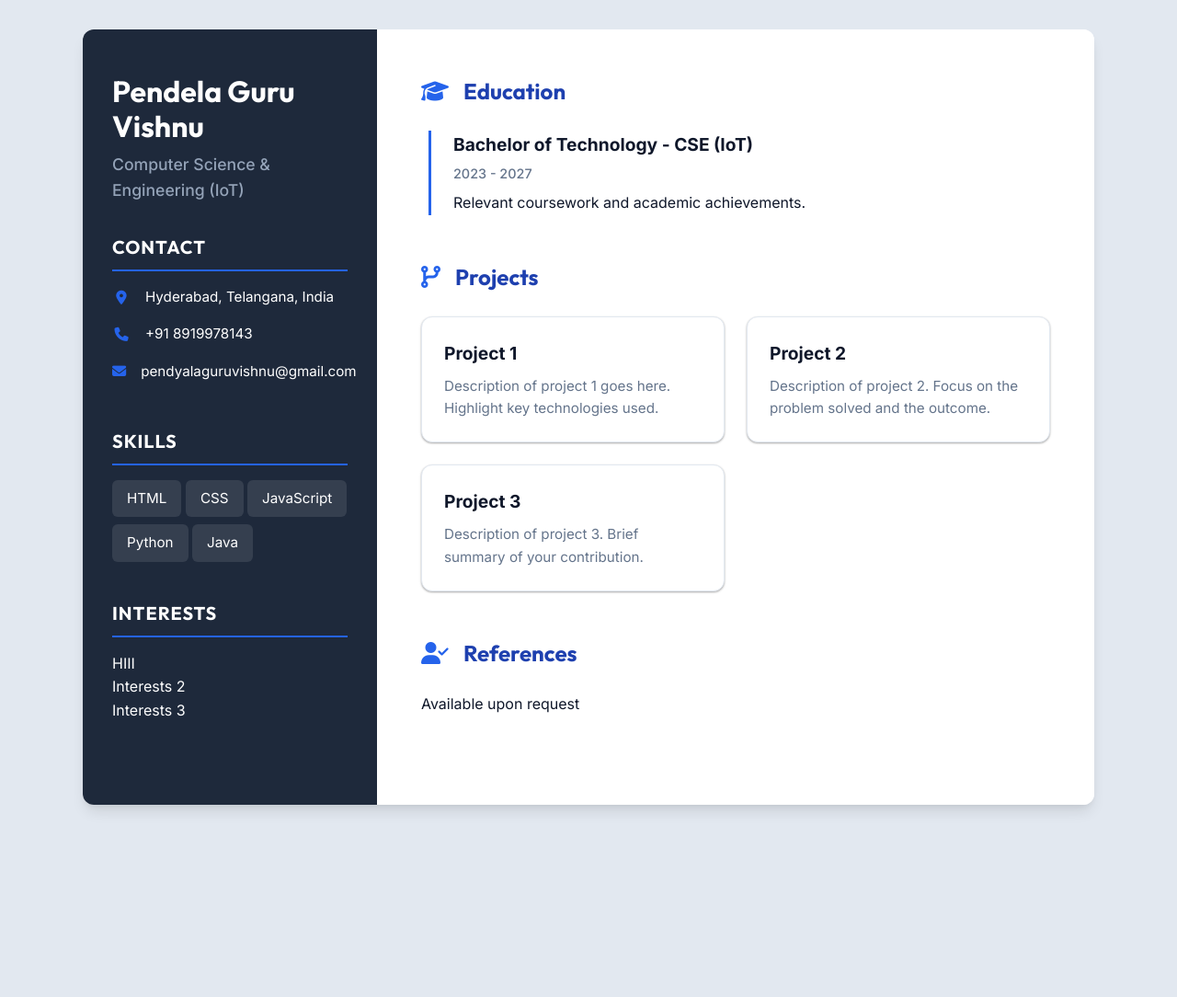
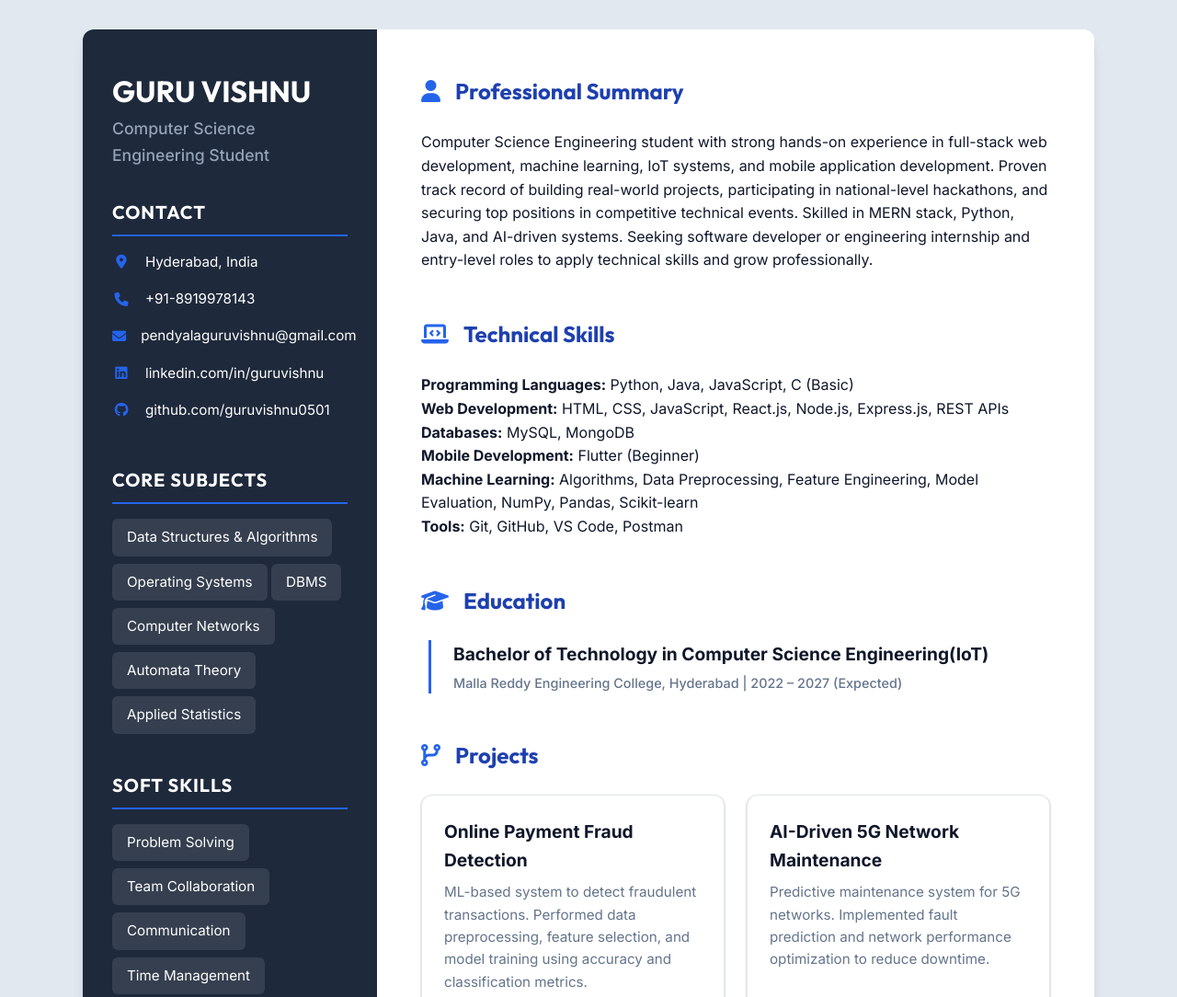
Before and after one commit to guruvishnu0501/Resume, a plain HTML site: page index.html in a window 1280 px wide. Shown: the top 1084 px of the page at 92% size. Before the commit the page ends 907 px from the top, so only its background shows below. Drawn offline with Linux system fonts and the light colour scheme.

Commit message:
Revise resume details and add new projects
Updated personal information, skills, projects, and achievements in the resume.

```diff
--- a/index.html
+++ b/index.html
@@ -19,8 +19,8 @@
         <!-- Sidebar / Header Section -->
         <aside class="profile-section">
             <div class="profile-header">
-                <h1>Pendela Guru Vishnu</h1>
-                <p class="tagline">Computer Science & Engineering (IoT)</p>
+                <h1>GURU VISHNU</h1>
+                <p class="tagline">Computer Science Engineering Student</p>
             </div>
 
             <div class="contact-info">
@@ -28,48 +28,84 @@
                 <ul>
                     <li>
                         <i class="fa-solid fa-location-dot"></i>
-                        <span>Hyderabad, Telangana, India</span>
+                        <span>Hyderabad, India</span>
                     </li>
                     <li>
                         <i class="fa-solid fa-phone"></i>
-                        <span>+91 8919978143</span>
+                        <span>+91-8919978143</span>
                     </li>
                     <li>
                         <i class="fa-solid fa-envelope"></i>
                         <a href="mailto:pendyalaguruvishnu@gmail.com">pendyalaguruvishnu@gmail.com</a>
                     </li>
+                    <li>
+                        <i class="fa-brands fa-linkedin"></i>
+                        <a href="https://www.linkedin.com/in/pendela-guru-vishnu/"
+                            target="_blank">linkedin.com/in/guruvishnu</a>
+                    </li>
+                    <li>
+                        <i class="fa-brands fa-github"></i>
+                        <a href="https://github.com/guruvishnu0501" target="_blank">github.com/guruvishnu0501</a>
+                    </li>
                 </ul>
             </div>
 
             <div class="skills-section">
-                <h2>Skills</h2>
+                <h2>Core Subjects</h2>
                 <ul class="skills-list">
-                    <li>HTML</li>
-                    <li>CSS</li>
-                    <li>JavaScript</li>
-                    <li>Python</li>
-                    <li>Java</li>
+                    <li>Data Structures & Algorithms</li>
+                    <li>Operating Systems</li>
+                    <li>DBMS</li>
+                    <li>Computer Networks</li>
+                    <li>Automata Theory</li>
+                    <li>Applied Statistics</li>
                 </ul>
             </div>
 
-            <div class="interests-section">
-                <h2>Interests</h2>
-                <ul class="simple-list">
-                    <li>HIII</li>
-                    <li>Interests 2</li>
-                    <li>Interests 3</li>
+            <div class="skills-section">
+                <h2>Soft Skills</h2>
+                <ul class="skills-list">
+                    <li>Problem Solving</li>
+                    <li>Team Collaboration</li>
+                    <li>Communication</li>
+                    <li>Time Management</li>
+                    <li>Adaptability</li>
+                    <li>Quick Learner</li>
                 </ul>
             </div>
         </aside>
 
         <!-- Main Content Section -->
         <main class="main-content">
+            <section class="section summary">
+                <h2 class="section-title"><i class="fa-solid fa-user"></i> Professional Summary</h2>
+                <p>Computer Science Engineering student with strong hands-on experience in full-stack web development,
+                    machine learning, IoT systems, and mobile application development. Proven track record of building
+                    real-world projects, participating in national-level hackathons, and securing top positions in
+                    competitive technical events. Skilled in MERN stack, Python, Java, and AI-driven systems. Seeking
+                    software developer or engineering internship and entry-level roles to apply technical skills and
+                    grow professionally.</p>
+            </section>
+
+            <section class="section skills-main">
+                <h2 class="section-title"><i class="fa-solid fa-laptop-code"></i> Technical Skills</h2>
+                <div class="skills-category">
+                    <p><strong>Programming Languages:</strong> Python, Java, JavaScript, C (Basic)</p>
+                    <p><strong>Web Development:</strong> HTML, CSS, JavaScript, React.js, Node.js, Express.js, REST APIs
+                    </p>
+                    <p><strong>Databases:</strong> MySQL, MongoDB</p>
+                    <p><strong>Mobile Development:</strong> Flutter (Beginner)</p>
+                    <p><strong>Machine Learning:</strong> Algorithms, Data Preprocessing, Feature Engineering, Model
+                        Evaluation, NumPy, Pandas, Scikit-learn</p>
+                    <p><strong>Tools:</strong> Git, GitHub, VS Code, Postman</p>
+                </div>
+            </section>
+
             <section class="section education">
                 <h2 class="section-title"><i class="fa-solid fa-graduation-cap"></i> Education</h2>
                 <div class="timeline-item">
-                    <h3>Bachelor of Technology - CSE (IoT)</h3>
-                    <span class="date">2023 - 2027</span>
-                    <p>Relevant coursework and academic achievements.</p>
+                    <h3>Bachelor of Technology in Computer Science Engineering(IoT)</h3>
+                    <span class="date">Malla Reddy Engineering College, Hyderabad | 2022 – 2027 (Expected)</span>
                 </div>
             </section>
 
@@ -77,23 +113,49 @@
                 <h2 class="section-title"><i class="fa-solid fa-code-branch"></i> Projects</h2>
                 <div class="project-cards">
                     <div class="card">
-                        <h3>Project 1</h3>
-                        <p>Description of project 1 goes here. Highlight key technologies used.</p>
+                        <h3>Online Payment Fraud Detection</h3>
+                        <p>ML-based system to detect fraudulent transactions. Performed data preprocessing, feature
+                            selection, and model training using accuracy and classification metrics.</p>
                     </div>
                     <div class="card">
-                        <h3>Project 2</h3>
-                        <p>Description of project 2. Focus on the problem solved and the outcome.</p>
+                        <h3>AI-Driven 5G Network Maintenance</h3>
+                        <p>Predictive maintenance system for 5G networks. Implemented fault prediction and network
+                            performance optimization to reduce downtime.</p>
                     </div>
                     <div class="card">
-                        <h3>Project 3</h3>
-                        <p>Description of project 3. Brief summary of your contribution.</p>
+                        <h3>IoT-Based Flood Detection</h3>
+                        <p>Real-time flood monitoring and alert system using IoT sensors. Implemented early warning
+                            mechanisms for disaster management.</p>
+                    </div>
+                    <div class="card">
+                        <h3>Doctor Appointment Booking System (MERN)</h3>
+                        <p>Full-stack web app with user registration, authentication, and appointment scheduling.
+                            Responsive UI with React.js, Node.js, Express.js, MongoDB.</p>
+                    </div>
+                    <div class="card">
+                        <h3>To-Do List Mobile App (Flutter)</h3>
+                        <p>Beginner-friendly mobile app with task creation, update, and deletion features. Clean UI
+                            design and simple architecture.</p>
                     </div>
                 </div>
             </section>
 
-            <section class="section references">
-                <h2 class="section-title"><i class="fa-solid fa-user-check"></i> References</h2>
-                <p>Available upon request</p>
+            <section class="section achievements">
+                <h2 class="section-title"><i class="fa-solid fa-trophy"></i> Achievements & Hackathons</h2>
+                <ul class="simple-list">
+                    <li><strong>3rd Place</strong> – Web-a-thon 2025 (IoT Essence Community)</li>
+                    <li><strong>4th Place</strong> – 2F2H Hackathon 2025 (GDSC SIT Pune)</li>
+                    <li>Participant – 36-hour Agentic AI Hackathon (Guinness World Record Event)</li>
+                    <li>Participated in national-level and inter-college hackathons and technical events</li>
+                </ul>
+            </section>
+
+            <section class="section workshops">
+                <h2 class="section-title"><i class="fa-solid fa-chalkboard-user"></i> Workshops</h2>
+                <ul class="simple-list">
+                    <li><strong>Advanced Python AI and Machine Learning Workshop</strong> – Hands-on experience with
+                        real-world datasets and ML models.</li>
+                </ul>
             </section>
         </main>
     </div>
```
